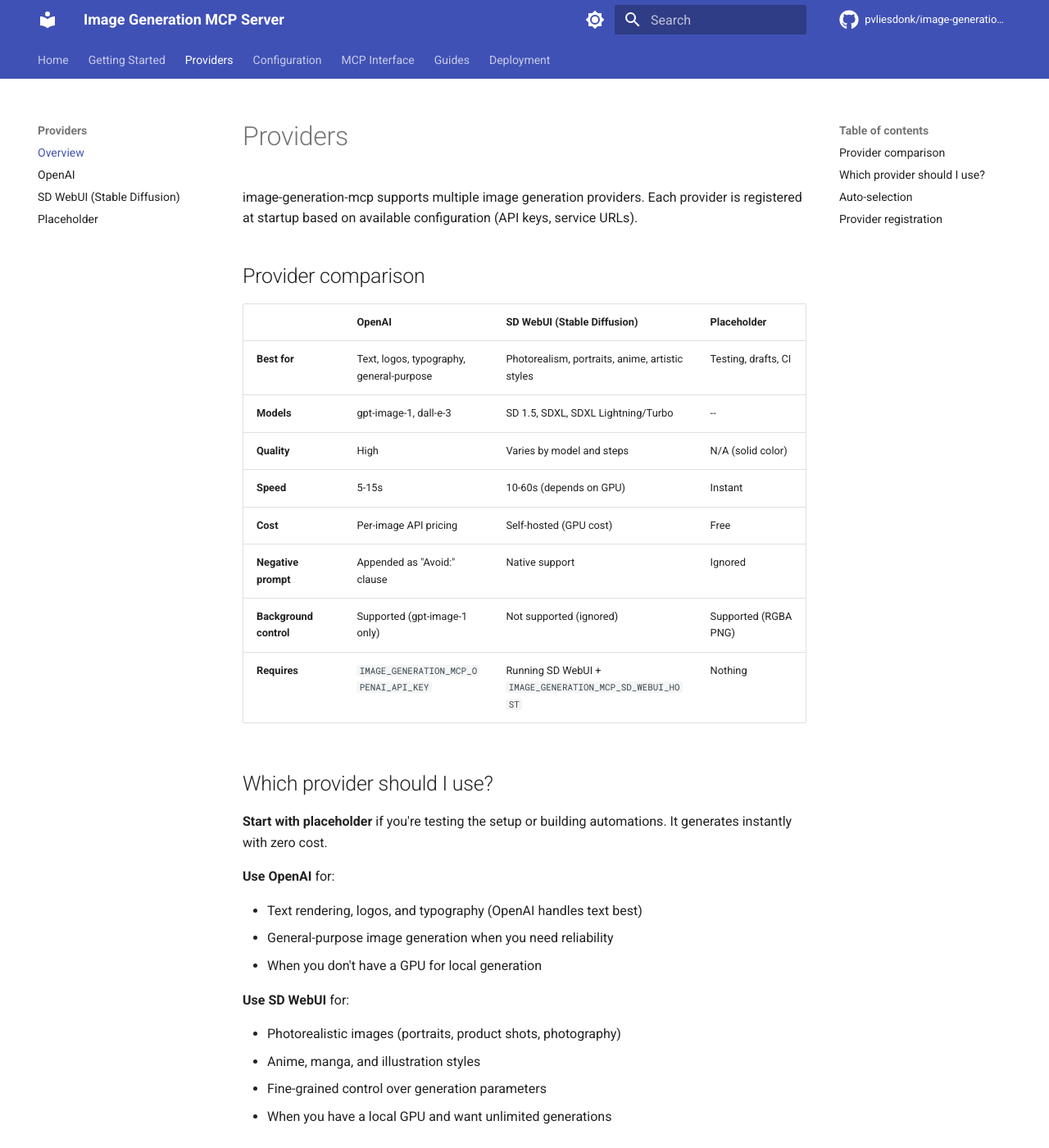
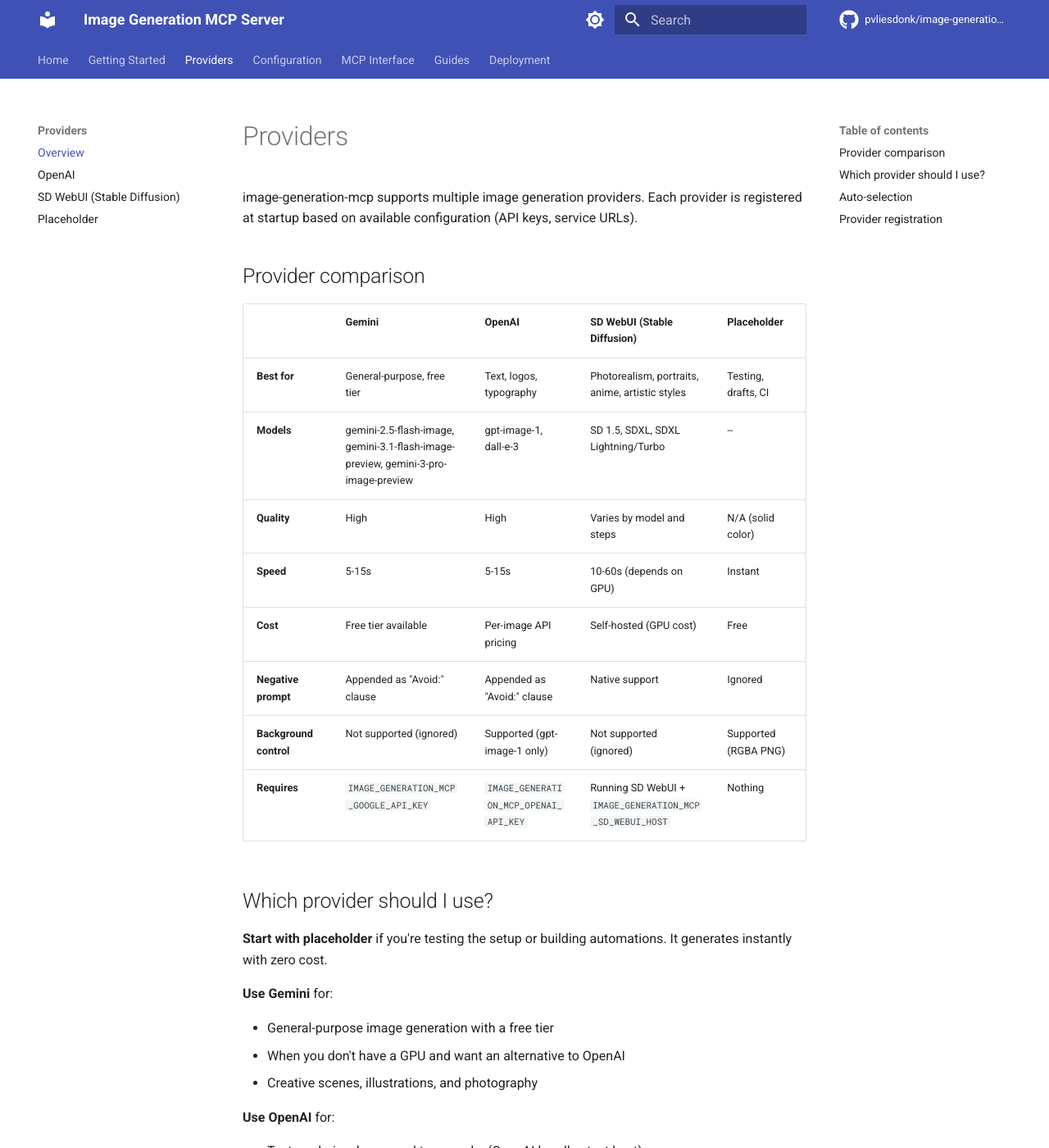
Before and after one commit to pvliesdonk/image-generation-mcp, an MkDocs documentation site: the page built from docs/providers/index.md, in a window 1280 px wide and 1400 px high. Shown: the whole window at 82% size. Built offline with MkDocs 1.6.1 and Material for MkDocs 9.7.7, drawn with Linux system fonts in a browser that asks for light colours; comment, search, counter and statistics services are not loaded; some of the changed text lies outside the part shown.

Commit message:
docs: add Gemini provider page and update provider comparison

```diff
--- a/docs/providers/index.md
+++ b/docs/providers/index.md
@@ -4,26 +4,31 @@
 
 ## Provider comparison
 
-| | OpenAI | SD WebUI (Stable Diffusion) | Placeholder |
-|---|--------|----------------------------|-------------|
-| **Best for** | Text, logos, typography, general-purpose | Photorealism, portraits, anime, artistic styles | Testing, drafts, CI |
-| **Models** | gpt-image-1, dall-e-3 | SD 1.5, SDXL, SDXL Lightning/Turbo | -- |
-| **Quality** | High | Varies by model and steps | N/A (solid color) |
-| **Speed** | 5-15s | 10-60s (depends on GPU) | Instant |
-| **Cost** | Per-image API pricing | Self-hosted (GPU cost) | Free |
-| **Negative prompt** | Appended as "Avoid:" clause | Native support | Ignored |
-| **Background control** | Supported (gpt-image-1 only) | Not supported (ignored) | Supported (RGBA PNG) |
-| **Requires** | `IMAGE_GENERATION_MCP_OPENAI_API_KEY` | Running SD WebUI + `IMAGE_GENERATION_MCP_SD_WEBUI_HOST` | Nothing |
+| | Gemini | OpenAI | SD WebUI (Stable Diffusion) | Placeholder |
+|---|--------|--------|----------------------------|-------------|
+| **Best for** | General-purpose, free tier | Text, logos, typography | Photorealism, portraits, anime, artistic styles | Testing, drafts, CI |
+| **Models** | gemini-2.5-flash-image, gemini-3.1-flash-image-preview, gemini-3-pro-image-preview | gpt-image-1, dall-e-3 | SD 1.5, SDXL, SDXL Lightning/Turbo | -- |
+| **Quality** | High | High | Varies by model and steps | N/A (solid color) |
+| **Speed** | 5-15s | 5-15s | 10-60s (depends on GPU) | Instant |
+| **Cost** | Free tier available | Per-image API pricing | Self-hosted (GPU cost) | Free |
+| **Negative prompt** | Appended as "Avoid:" clause | Appended as "Avoid:" clause | Native support | Ignored |
+| **Background control** | Not supported (ignored) | Supported (gpt-image-1 only) | Not supported (ignored) | Supported (RGBA PNG) |
+| **Requires** | `IMAGE_GENERATION_MCP_GOOGLE_API_KEY` | `IMAGE_GENERATION_MCP_OPENAI_API_KEY` | Running SD WebUI + `IMAGE_GENERATION_MCP_SD_WEBUI_HOST` | Nothing |
 
 ## Which provider should I use?
 
 **Start with placeholder** if you're testing the setup or building automations. It generates instantly with zero cost.
 
+**Use Gemini** for:
+
+- General-purpose image generation with a free tier
+- When you don't have a GPU and want an alternative to OpenAI
+- Creative scenes, illustrations, and photography
+
 **Use OpenAI** for:
 
 - Text rendering, logos, and typography (OpenAI handles text best)
-- General-purpose image generation when you need reliability
-- When you don't have a GPU for local generation
+- When you need the most reliable cloud API
 
 **Use SD WebUI** for:
 
@@ -38,12 +43,12 @@
 
 | Prompt keywords | Preferred provider chain |
 |----------------|--------------------------|
-| realistic, photo, photography, portrait photo, product shot, headshot | sd_webui -> openai |
-| text, logo, typography, poster, banner, signage, lettering, font | openai |
+| realistic, photo, photography, portrait photo, product shot, headshot | sd_webui -> gemini -> openai |
+| text, logo, typography, poster, banner, signage, lettering, font | openai -> gemini |
 | quick, draft, test, placeholder, mock | placeholder |
-| art, painting, illustration, watercolor, oil painting, sketch, drawing | sd_webui -> openai |
-| anime, manga, kawaii, chibi | sd_webui -> openai |
-| *(no match)* | openai -> sd_webui -> placeholder |
+| art, painting, illustration, watercolor, oil painting, sketch, drawing | sd_webui -> gemini -> openai |
+| anime, manga, kawaii, chibi | sd_webui -> gemini -> openai |
+| *(no match)* | gemini -> openai -> sd_webui -> placeholder |
 
 The first matching rule wins. Within a rule, the first available provider is selected. If no provider in the chain is available, any registered provider is returned as a fallback.
 
@@ -54,5 +59,6 @@
 Providers are registered automatically at startup based on environment variables:
 
 1. **Placeholder** -- always registered (zero cost, no configuration)
-2. **OpenAI** -- registered when `IMAGE_GENERATION_MCP_OPENAI_API_KEY` is set
-3. **SD WebUI** -- registered when `IMAGE_GENERATION_MCP_SD_WEBUI_HOST` is set
+2. **Gemini** -- registered when `IMAGE_GENERATION_MCP_GOOGLE_API_KEY` is set
+3. **OpenAI** -- registered when `IMAGE_GENERATION_MCP_OPENAI_API_KEY` is set
+4. **SD WebUI** -- registered when `IMAGE_GENERATION_MCP_SD_WEBUI_HOST` is set
```
Also changed, not shown: docs/providers/gemini.md (added, +98 -0 lines).
